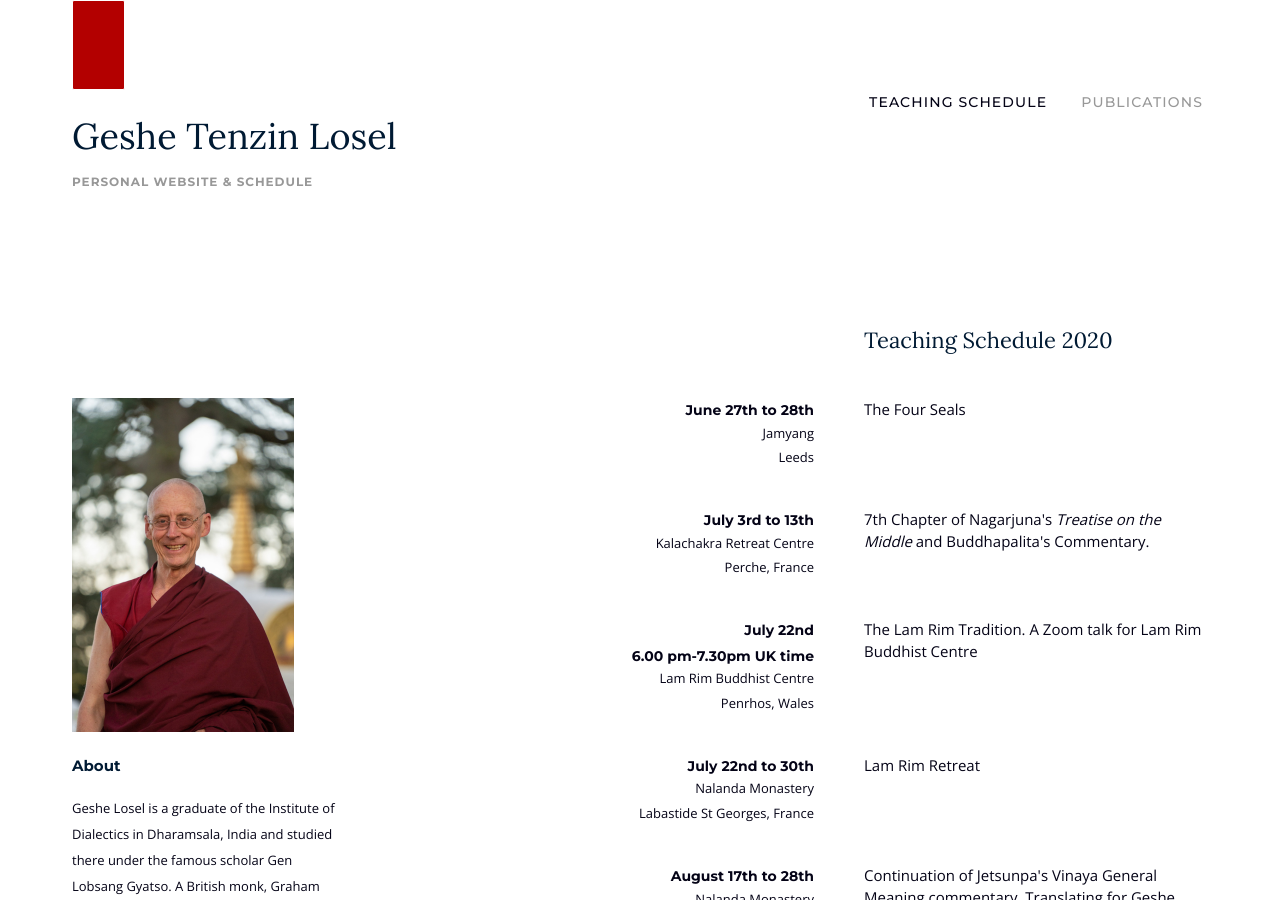
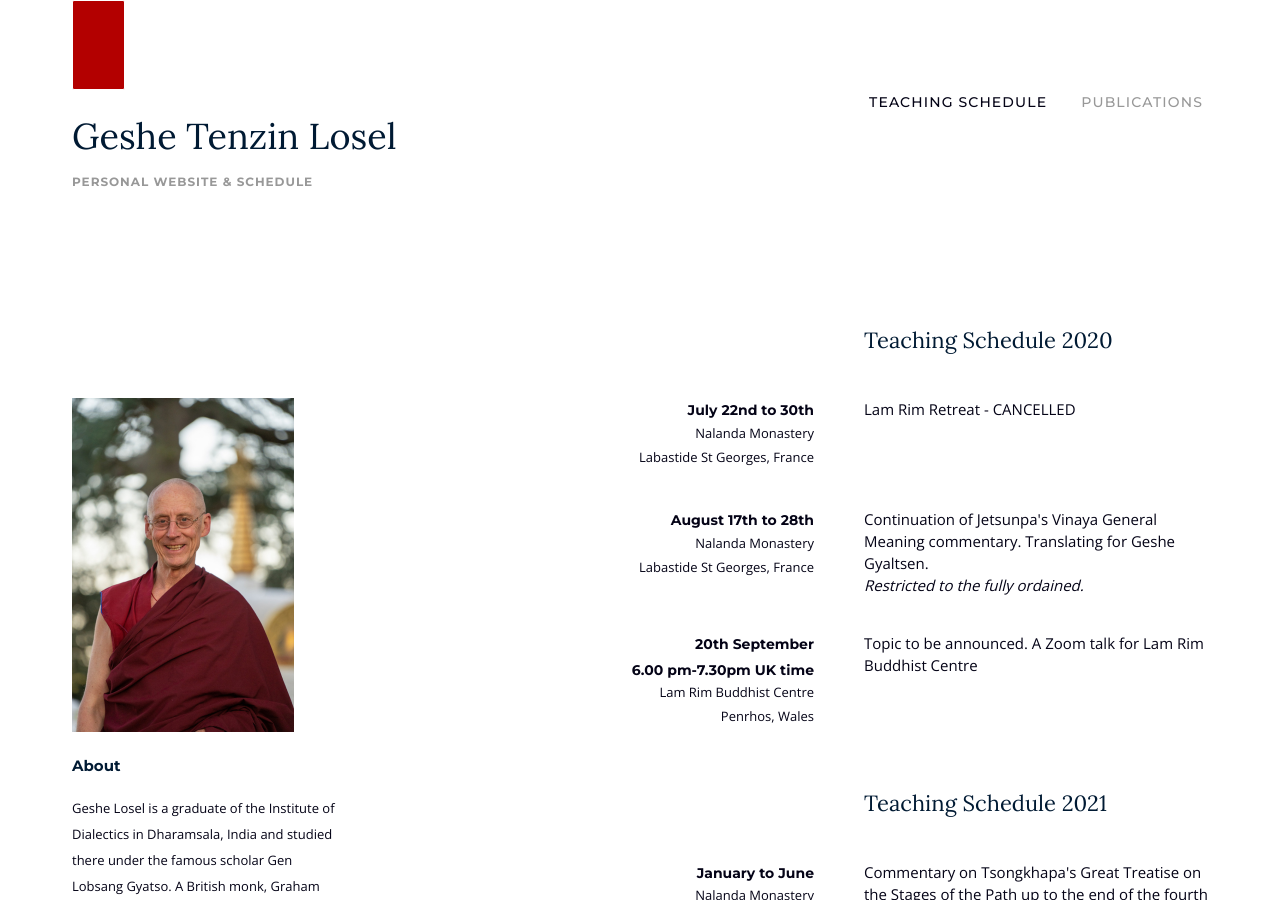
Before and after one commit to hallodom/geshe-graham-losel, a Jekyll site: the page built from index.html, in a window 1280 px wide and 900 px high. Built offline with Jekyll 4.4.1, drawn with Linux system fonts in a browser that asks for light colours.

Commit message:
Remove past events and mark Lam Rim Retreat as cancelled

```diff
--- a/index.html
+++ b/index.html
@@ -37,49 +37,6 @@ pageName: index
         <div class="col-xs-6
                     col-sm-4
                     event-info">
-            <time class="event-date">June 27th to 28th</time>
-            <p class="event-location">Jamyang</p>
-            <p class="event-location">Leeds</p>
-        </div>
-
-        <div class="col-xs-6
-                    col-sm-5">
-            <p class="event-title">The Four Seals</p>
-        </div>
-
-        <!-- Event -->
-        <div class="col-xs-6
-                    col-sm-4
-                    event-info">
-            <time class="event-date">July 3rd to 13th</time>
-            <p class="event-location">Kalachakra Retreat Centre</p>
-            <p class="event-location">Perche, France</p>
-        </div>
-
-        <div class="col-xs-6
-                    col-sm-5">
-            <p class="event-title">7th Chapter of Nagarjuna's <i>Treatise on the Middle</i> and Buddhapalita's Commentary.</p>
-        </div>
-
-        <!-- Event -->
-        <div class="col-xs-6
-                    col-sm-4
-                    event-info">
-            <time class="event-date">July 22nd</time>
-            <time class="event-time">6.00 pm-7.30pm UK time</time>
-            <p class="event-location">Lam Rim Buddhist Centre</p>
-            <p class="event-location">Penrhos, Wales</p>
-        </div>
-
-        <div class="col-xs-6
-                    col-sm-5">
-            <p class="event-title">The Lam Rim Tradition. A Zoom talk for Lam Rim Buddhist Centre</p>
-        </div>
-
-        <!-- Event -->
-        <div class="col-xs-6
-                    col-sm-4
-                    event-info">
             <time class="event-date">July 22nd to 30th</time>
             <p class="event-location">Nalanda Monastery</p>
             <p class="event-location">Labastide St Georges, France</p>
@@ -87,7 +44,7 @@ pageName: index
 
         <div class="col-xs-6
                     col-sm-5">
-            <p class="event-title">Lam Rim Retreat</p>
+            <p class="event-title">Lam Rim Retreat - CANCELLED</p>
         </div>
 
         <!-- Event -->
```
Also changed, not shown: 1 other file.
